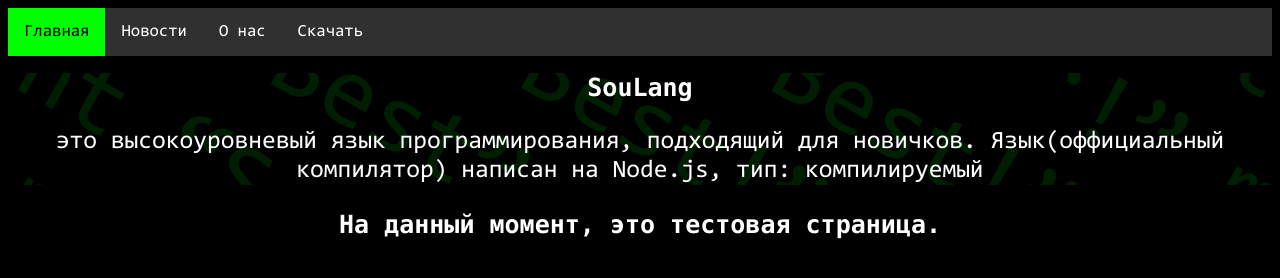
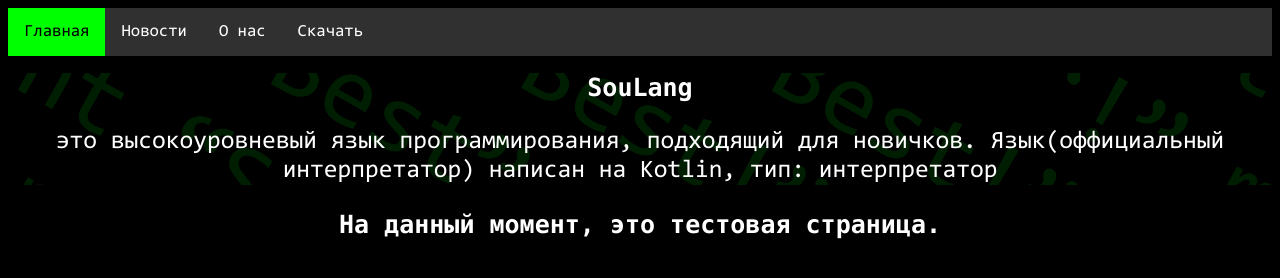
Before and after one commit to HONAK0/Soulang-website, a plain HTML site: page index.html in a window 1280 px wide. Drawn offline with Linux system fonts and the light colour scheme.

Commit message:
Update index.html

```diff
--- a/index.html
+++ b/index.html
@@ -13,7 +13,7 @@
         </div>
         <div class="back">
         <h1 class="text">SouLang</h1>
-        <p class="text">это высокоуровневый язык программирования, подходящий для новичков. Язык(оффициальный компилятор) написан на Node.js, тип: компилируемый</p>
+        <p class="text">это высокоуровневый язык программирования, подходящий для новичков. Язык(оффициальный интерпретатор) написан на Kotlin, тип: интерпретатор</p>
         </div>
         <h2 class="text">На данный момент, это тестовая страница.</h2>
     </body>
```
